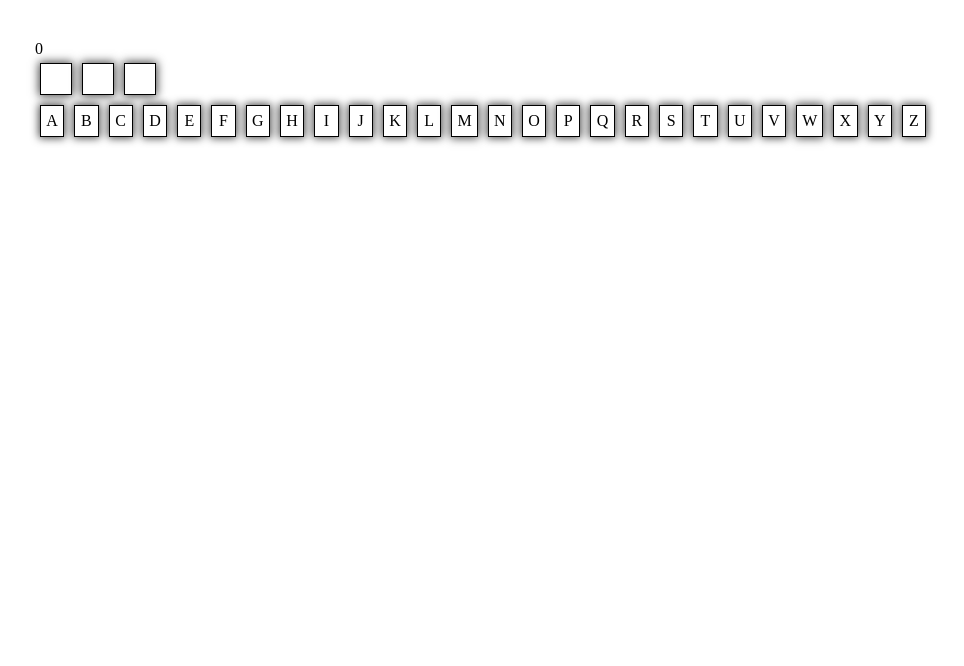
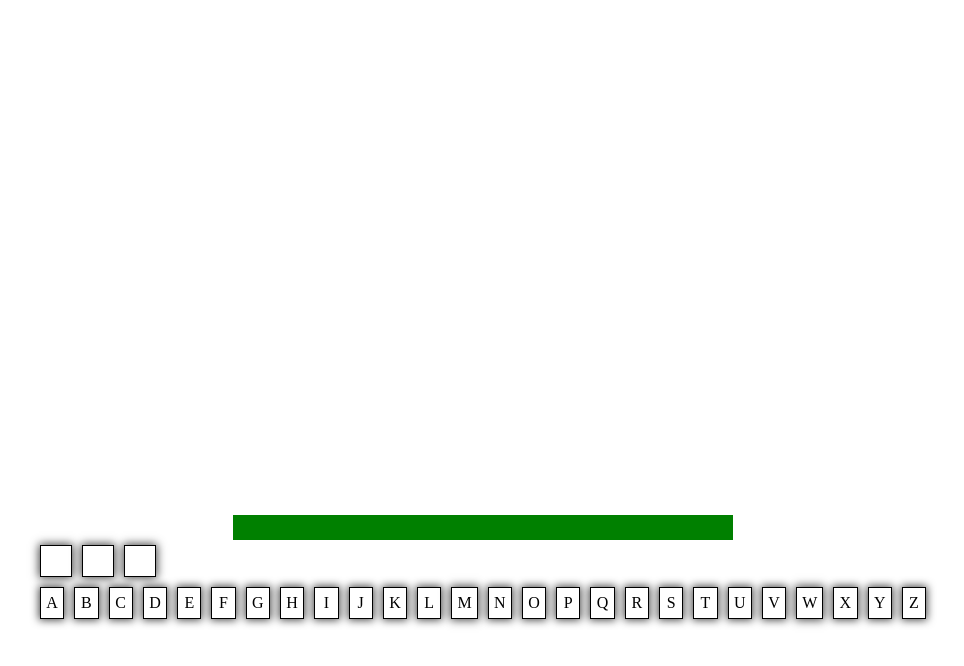
Before and after one commit to AntyfrizZz/hangman, a React (Create React App) app in the folder hangman/: page /game in a window 1280 px wide. Shown: the top 666 px of the page, without its empty margins (157-1121 px from the left). Built offline with nearby package versions, Linux system fonts and the light colour scheme.

Commit message:
Add simple drawn Hang elements for wrong letter guess

```diff
--- a/hangman/src/components/body/gameScreen/GameScreen.tsx
+++ b/hangman/src/components/body/gameScreen/GameScreen.tsx
@@ -3,23 +3,22 @@ import React from "react";
 import { useSelector } from "react-redux";
 import { State } from "../../../store/State";
 
-import { SelectedLetters } from "./SelectedLetters";
 import { AllLetters } from "./AllLetters";
 import { WordForGuess } from "./WordForGuess";
 import { GameStateEnum } from "../../../enums/GameStateEnum";
+import { HangParts } from "./hangParts/HangParts";
 
 export const GameScreen: React.FC = () => {
-  const gameState: GameStateEnum = useSelector((state: State) => state.GameReducer.gameResult);
-  const wrongLetters: GameStateEnum = useSelector((state: State) => state.GameReducer.wrongLetters);
+  const gameResult: GameStateEnum = useSelector((state: State) => state.GameReducer.gameResult);
+  const wrongLetters: GameStateEnum = useSelector((state: State) => state.GameReducer.wrongLettersCount);
 
-  if (gameState === GameStateEnum.Win) {
+  if (gameResult === GameStateEnum.Win) {
     return <div>win</div>;
   }
 
   return (
     <div>
-      {wrongLetters}
-      <SelectedLetters />
+      <HangParts />
       <WordForGuess />
       <AllLetters />
     </div>
--- a/hangman/src/components/body/gameScreen/SelectedLetters.tsx
+++ /dev/null
@@ -1,17 +0,0 @@
-import React from "react";
-
-import { useSelector } from "react-redux";
-import { State } from "../../../store/State";
-
-export const SelectedLetters: React.FC = () => {
-  const selectedLetters: string[] = useSelector((state: State) => state.GameReducer.selectedLetters);
-
-  return (
-    <div
-      style={{
-        display: "flex",
-      }}>
-      {selectedLetters.join(", ")}
-    </div>
-  );
-};
--- /dev/null
+++ b/hangman/src/components/body/gameScreen/hangParts/Ground.tsx
@@ -0,0 +1,6 @@
+import React from "react";
+import * as SHangStyled from "../../../styled/HangStyled";
+
+export const Ground: React.FC = () => {
+  return <SHangStyled.Ground />;
+};
--- /dev/null
+++ b/hangman/src/components/body/gameScreen/hangParts/Hang.tsx
@@ -0,0 +1,12 @@
+import React from "react";
+import * as SHangStyled from "../../../styled/HangStyled";
+
+export const Hang: React.FC = () => {
+  return (
+    <>
+      <SHangStyled.Hang.LeftPart />
+      <SHangStyled.Hang.TopPart />
+      <SHangStyled.Hang.RightPart />
+    </>
+  );
+};
--- /dev/null
+++ b/hangman/src/components/body/gameScreen/hangParts/HangParts.tsx
@@ -0,0 +1,17 @@
+import React from "react";
+import { useSelector } from "react-redux";
+import { State } from "../../../../store/State";
+import * as SHangStyled from "../../../styled/HangStyled";
+import { Ground } from "./Ground";
+import { Hang } from "./Hang";
+
+export const HangParts: React.FC = () => {
+  const wrongLettersCount: number = useSelector((state: State) => state.GameReducer.wrongLettersCount);
+
+  return (
+    <SHangStyled.HangPartsContainer>
+      {wrongLettersCount > 0 && <Hang />}
+      <Ground />
+    </SHangStyled.HangPartsContainer>
+  );
+};
--- /dev/null
+++ b/hangman/src/components/styled/HangStyled.ts
@@ -0,0 +1,43 @@
+import styled, { css } from "styled-components";
+
+export const HangPartsContainer = styled.div`
+  position: relative;
+  width: 500px;
+  height: 500px;
+  margin: 0 auto;
+`;
+
+export const Hang = {
+  LeftPart: styled.div`
+    position: absolute;
+    background-color: brown;
+    width: 5px;
+    height: 300px;
+    bottom: 25px;
+    left: 100px;
+  `,
+  TopPart: styled.div`
+    position: absolute;
+    background-color: brown;
+    width: 300px;
+    height: 5px;
+    bottom: 325px;
+    left: 100px;
+  `,
+  RightPart: styled.div`
+    position: absolute;
+    background-color: brown;
+    width: 5px;
+    height: 300px;
+    bottom: 25px;
+    right: 100px;
+  `,
+};
+
+export const Ground = styled.div`
+  position: absolute;
+  background-color: green;
+  width: 100%;
+  height: 25px;
+  bottom: 0;
+`;
--- a/hangman/src/store/game/GameReducer.ts
+++ b/hangman/src/store/game/GameReducer.ts
@@ -8,7 +8,7 @@ export const GameInitialState: GameState = {
   selectedLetters: [],
   gameResult: GameStateEnum.None,
   wordToGuess: "ABC",
-  wrongLetters: 0
+  wrongLettersCount: 0
 };
 
 export const GameReducer: (state: GameState | undefined, action: GameAction) => GameState = (
@@ -21,7 +21,7 @@ export const GameReducer: (state: GameState | undefined, action: GameAction) =>
     case GameActionType.SELECT_LETTER:
       newState.selectedLetters.push(action.letter);
       if (state.wordToGuess.indexOf(action.letter) === -1) {
-        newState.wrongLetters++;
+        newState.wrongLettersCount++;
       }
       break;
     case GameActionType.WIN_GAME:
--- a/hangman/src/store/game/GameState.ts
+++ b/hangman/src/store/game/GameState.ts
@@ -4,5 +4,5 @@ export type GameState = {
   selectedLetters: string[];
   gameResult: GameStateEnum;
   wordToGuess: string;
-  wrongLetters: number;
+  wrongLettersCount: number;
 };
```
